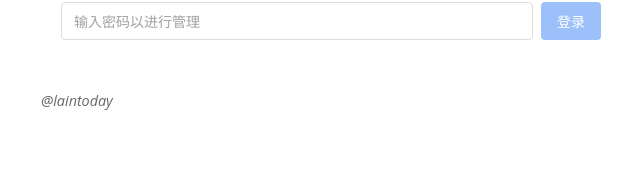
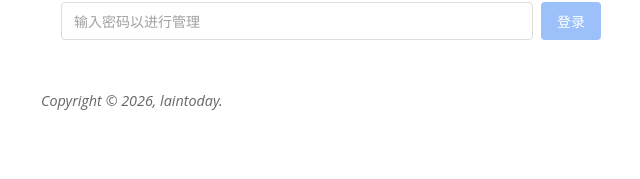
Before and after one commit to muzuiyo/bangumi, a Next.js app in the folder frontend/: page /settings in a window 1280 px wide. Shown: the part 121-300 px from the top of the page, without its empty margins (39-679 px from the left). Built offline with nearby package versions, Linux system fonts and the light colour scheme.

Commit message:
style: 删除页脚信息

```diff
--- a/frontend/components/footer.tsx
+++ b/frontend/components/footer.tsx
@@ -3,7 +3,7 @@ import siteConfig from "@/site.config";
 const Footer = () => {
     return (
         <footer>
-            <p><a href={siteConfig.homepage} target="_blank" rel="noopener noreferrer">@{siteConfig.author}</a></p>
+            <p>Copyright &copy; 2026, {siteConfig.author}.</p>
         </footer>
     );
 }
--- a/frontend/site.config.ts
+++ b/frontend/site.config.ts
@@ -1,7 +1,6 @@
 const siteConfig = {
     title: "📚书影音记录",
     author: "laintoday",
-    homepage: "https://bgm.tv/user/laintoday",
 }
 
 export default siteConfig;
```
